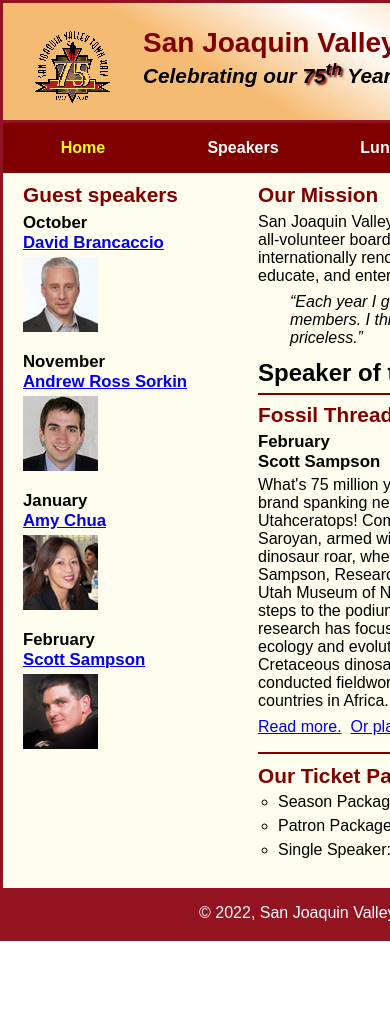
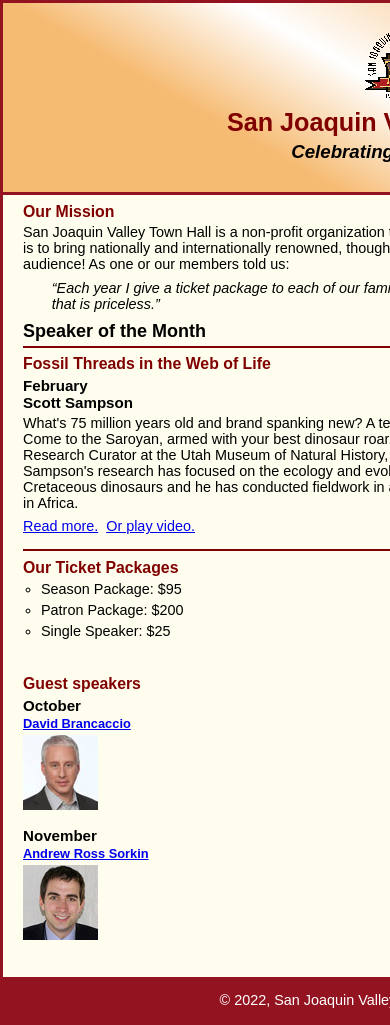
Before and after one commit to SaroshAboobakker/A112, a plain HTML site: page index.html in a window 390 px wide. Shown: the top 1025 px of the page. Before the commit the page ends 941 px from the top, so only its background shows below. Drawn offline with nearby package versions, Linux system fonts and the light colour scheme; some packages are replaced by stand-ins of ours; a script that the page names is missing.

Commit message:
Update index.html

```diff
--- a/index.html
+++ b/index.html
@@ -3,9 +3,76 @@
 
 <head>
     <meta charset="utf-8">
+    <meta name="viewport" content="width=device-width, initial-scale=1">
     <title>San Joaquin Valley Town Hall</title>
     <link rel="shortcut icon" href="images/favicon.ico">
     <link rel="stylesheet" href="styles/c8_main.css">
+    <link rel="stylesheet" href="styles/slicknav.css">
+
+    <style>
+        #mobile_menu {
+            display: none;
+        }
+
+        @media only screen and (max-width: 730px) {
+            section h1 {
+                font-size: 125%;
+            }
+            section h2, aside h2 {
+                font-size: 110%;
+            }
+            aside h3 a {
+                font-size: 85%;
+            }
+        }
+
+        @media only screen and (max-width: 645px) {
+            header img {
+                float: none;
+            }
+            header {
+                text-align: center;
+            }
+            section {
+                float: none;
+                width: 95%;
+            }
+            aside {
+                float: none;
+                width: 95%;
+                padding-right: 2.5%;
+            }
+            article img {
+                max-width: 30%;
+            }
+            aside {
+                column-count: 2;
+            }
+            #nav_menu {
+                display: none;
+            }
+            #mobile_menu {
+                display: block;
+            }
+            .slicknav_menu {
+                background-color: #800000 !important;
+            }
+        }
+
+        @media only screen and (max-width: 415px) {
+            body {
+                font-size: 90%;
+            }
+        }
+    </style>
+
+    <script src="https://code.jquery.com/jquery-3.6.0.min.js"></script>
+    <script src="js/jquery.slicknav.min.js"></script>
+    <script type="text/javascript">
+        $(document).ready(function() {
+            $('#nav_menu').slicknav({ prependTo: "#mobile_menu" });
+        });
+    </script>
 </head>
 
 <body>
```
Lines whose indentation alone changed are shown as unchanged.
